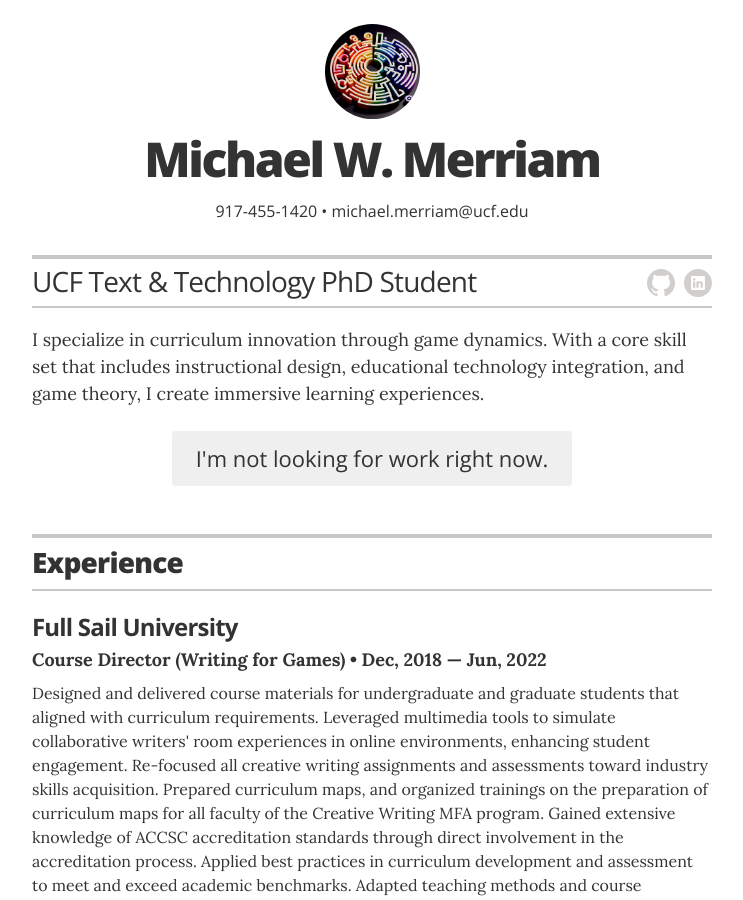
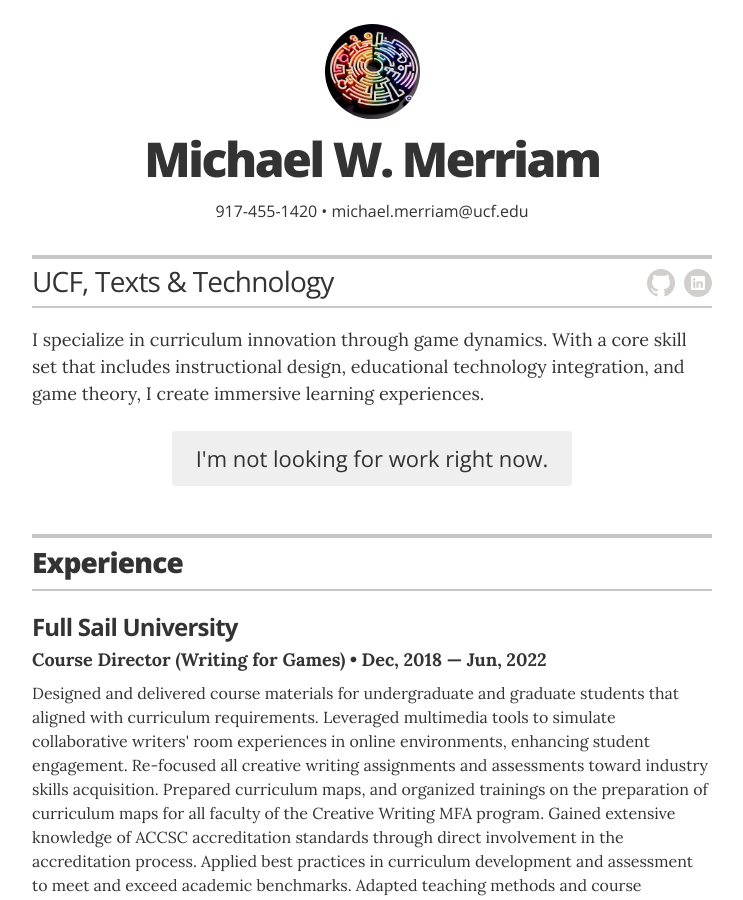
Before and after one commit to mwmxyz/academic, a Jekyll site: the page built from index.html, in a window 1280 px wide and 900 px high. Shown: the whole window, without its empty margins (268-1011 px from the left). Built offline with Jekyll 4.4.1, drawn with Linux system fonts in a browser that asks for light colours.

Commit message:
Update _config.yml

```diff
--- a/_config.yml
+++ b/_config.yml
@@ -11,7 +11,7 @@
 # Resume settings
 resume_avatar:                  "true"
 resume_name:                    "Michael W. Merriam"
-resume_title:                   "UCF Text & Technology PhD Student"
+resume_title:                   "UCF, Texts & Technology"
 
 # used for the contact button in _layouts/resume.html
 resume_contact_email:           "michael.merriam@ucf.edu"
```
